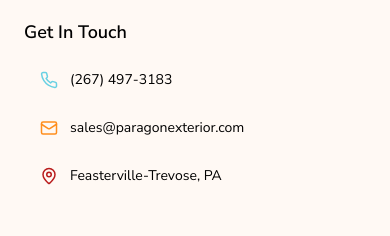
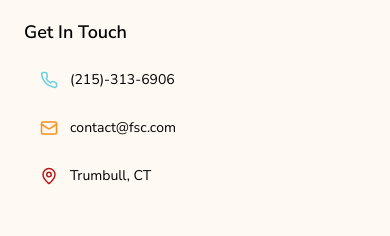
Before and after one commit to glulu4/joey-fsc, a Next.js app: page /service/anesthesia in a window 390 px wide. Both pictures are taken after a click on the button "Open menu". Shown: the part 517-753 px from the top of the page. Built offline with nearby package versions, Linux system fonts and the light colour scheme; no server answers.

Commit message:
og image

```diff
--- a/src/app/contact/page.tsx
+++ b/src/app/contact/page.tsx
@@ -1,6 +1,8 @@
 "use client";
 
 import TextInput from '@/components/TextInput';
+import BodyText from '@/components/ui/BodyText';
+import HeaderText from '@/components/ui/HeaderText';
 import clsx from 'clsx';
 import React, {useState} from 'react';
 // import Confetti from 'react-confetti-boom';
@@ -96,13 +98,13 @@
             )} */}
             <main className="flex-1 ">
                 <div>
-                    <h1 className="text-3xl sm:text-4xl text-primaryGreenDark font-bold text-center pt-10 md:pt-24">
+                    <HeaderText className="text-header-text font-medium font-serif text-center pt-10 md:pt-24">
                         Contact Us
-                    </h1>
+                    </HeaderText>
 
-                    <p className="mt-4 text-center text-lg font-semibold text-primaryGreenDark max-w-3xl mx-auto  py-8">
+                    <BodyText className="mt-4 text-center text-body-text max-w-3xl mx-auto py-8">
                         Someone from our team will get back to you as soon as possible. Please fill out the form below and we will reach out to you shortly.
-                    </p>
+                    </BodyText>
 
                     <div className="mt-10 w-full max-w-3xl mx-auto px-4">
 
--- a/src/app/service/[service]/page.tsx
+++ b/src/app/service/[service]/page.tsx
@@ -55,7 +55,7 @@
   return (
     <div className='min-h-screen'>
 
-      <div className='pt-44 p-8'>
+      <div className='pt-44 p-4 sm:p-8'>
         <ServiceHero
           title={serviceData.serviceTitle}
           description={serviceData.description}
--- a/src/components/CTA.tsx
+++ b/src/components/CTA.tsx
@@ -29,7 +29,7 @@
   return (
     <div className='flex flex-col items-center justify-center py-32'>
 
-        <div className='flex flex-col items-center justify-center w-3/4 mx-auto text-center space-y-8'>
+      <div className='flex flex-col items-center justify-center w-10/12 sm:w-3/5 mx-auto text-center space-y-8'>
             <HeaderText className='text-header-text font-serif font-medium'>
 
               <span className=''>
--- a/src/components/Header.tsx
+++ b/src/components/Header.tsx
@@ -295,18 +295,18 @@
                       className="flex items-center space-x-3 py-2 px-4 rounded-lg hover:bg-white/10 transition-colors duration-200"
                     >
                       <Phone className="text-primaryCyan"  size="18" />
-                      <span>(267) 497-3183</span>
+                      <span>(215)-313-6906</span>
                     </a>
                     <a
                       href="mailto:sales@paragonexterior.com"
                       className="flex items-center space-x-3 py-2 px-4 rounded-lg hover:bg-white/10 transition-colors duration-200"
                     >
                       <Mail className="text-primaryOrange" size="18" />
-                      <span>sales@paragonexterior.com</span>
+                      <span>contact@fsc.com</span>
                     </a>
                     <div className="flex items-center space-x-3 py-2 px-4">
                       <MapPin className="text-red-700" size="18" />
-                      <span>Feasterville-Trevose, PA</span>
+                      <span>Trumbull, CT</span>
                     </div>
                   </div>
                 </div>
--- a/src/components/service/ServiceHero.tsx
+++ b/src/components/service/ServiceHero.tsx
@@ -20,7 +20,7 @@
 }:ServiceHeroProps) {
   return (
     <div className={clsx(
-        'bg-primaryCyan/20 w-full h-full  rounded-[48px] flex flex-col items-center justify-center',
+        'bg-primaryCyan/20 w-full h-full rounded-[48px] flex flex-col items-center justify-center',
         "sm:flex-row sm:justify-between sm:items-center",
         "p-10 px-20",
         "shadow-md",
--- a/src/components/service/ServiceInfo.tsx
+++ b/src/components/service/ServiceInfo.tsx
@@ -38,8 +38,8 @@
                     <RoughNotation type="highlight" show={true} color="#FBBFCA" animationDuration={1000} iterations={1} padding={10} strokeWidth={4} >
 
                         <HeaderText className='text-header-text font-serif font-medium'>
-                        {title1}
-                    </HeaderText>
+                            {title1}
+                        </HeaderText>
                     </RoughNotation>
                     <BodyText className='text-body-text max-w-2xl'>
                         {description1}
@@ -59,7 +59,7 @@
 
             {/* Second Row - Reversed on large screens */}
             <div className='flex flex-col lg:flex-row-reverse items-center justify-around w-full gap-8 '>
-                <div className='flex flex-col items-end gap-8 text-right'>
+                <div className='flex flex-col items-start sm:items-end gap-8 text-right'>
                     <RoughNotation multiline type="box" show={true} color='orange' animationDuration={1000} iterations={1} padding={10} strokeWidth={4} >
                         <HeaderText className='text-header-text font-serif font-medium'>
                             {title2}
@@ -67,9 +67,9 @@
                     </RoughNotation>
 
 
-                    <BodyText className='text-body-text  max-w-2xl'>
+                    <BodyText className='text-body-text text-left sm:text-right max-w-2xl'>
                         {description2}
-                        </BodyText>
+                    </BodyText>
                 </div>
 
                 <div>
```
